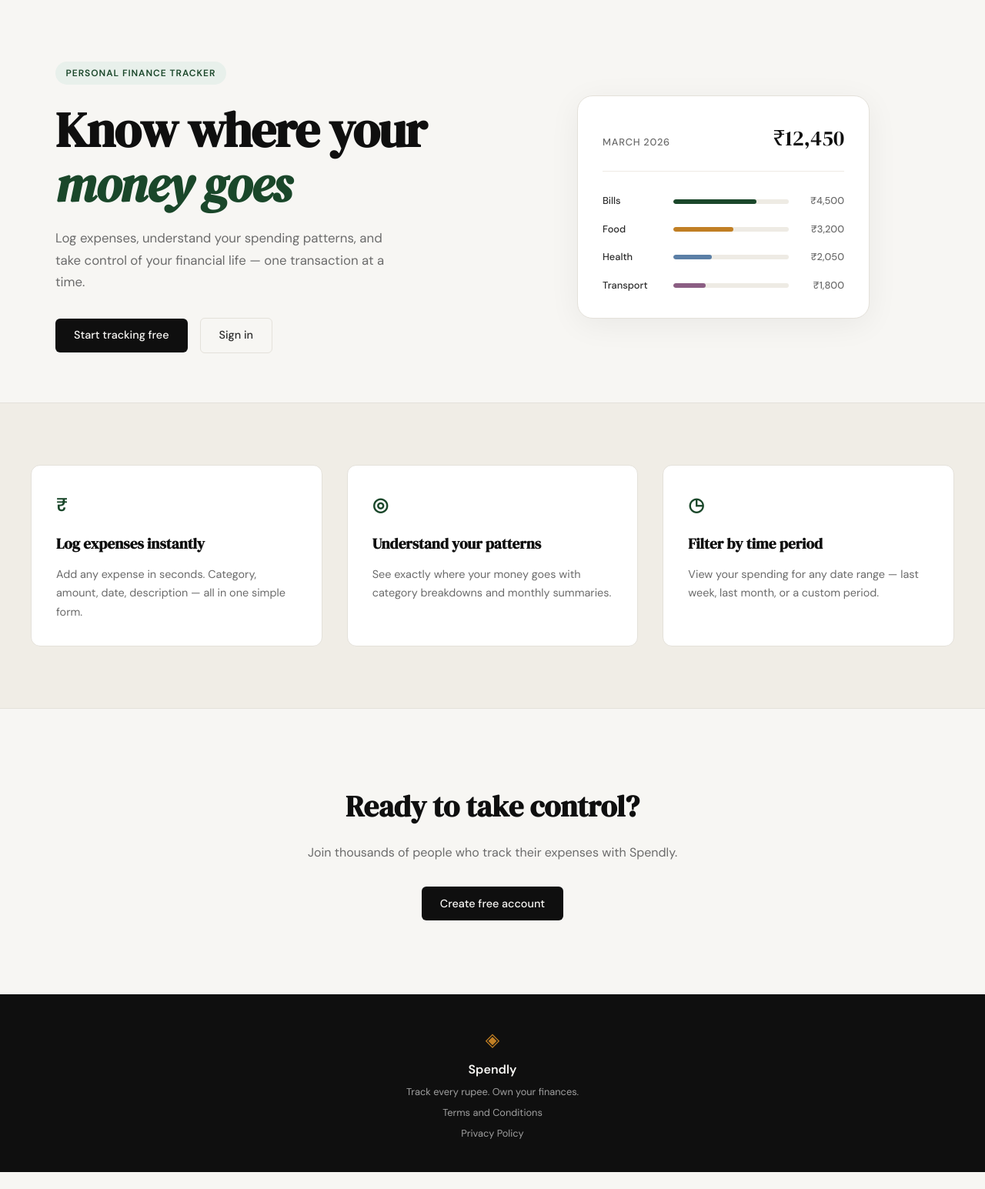
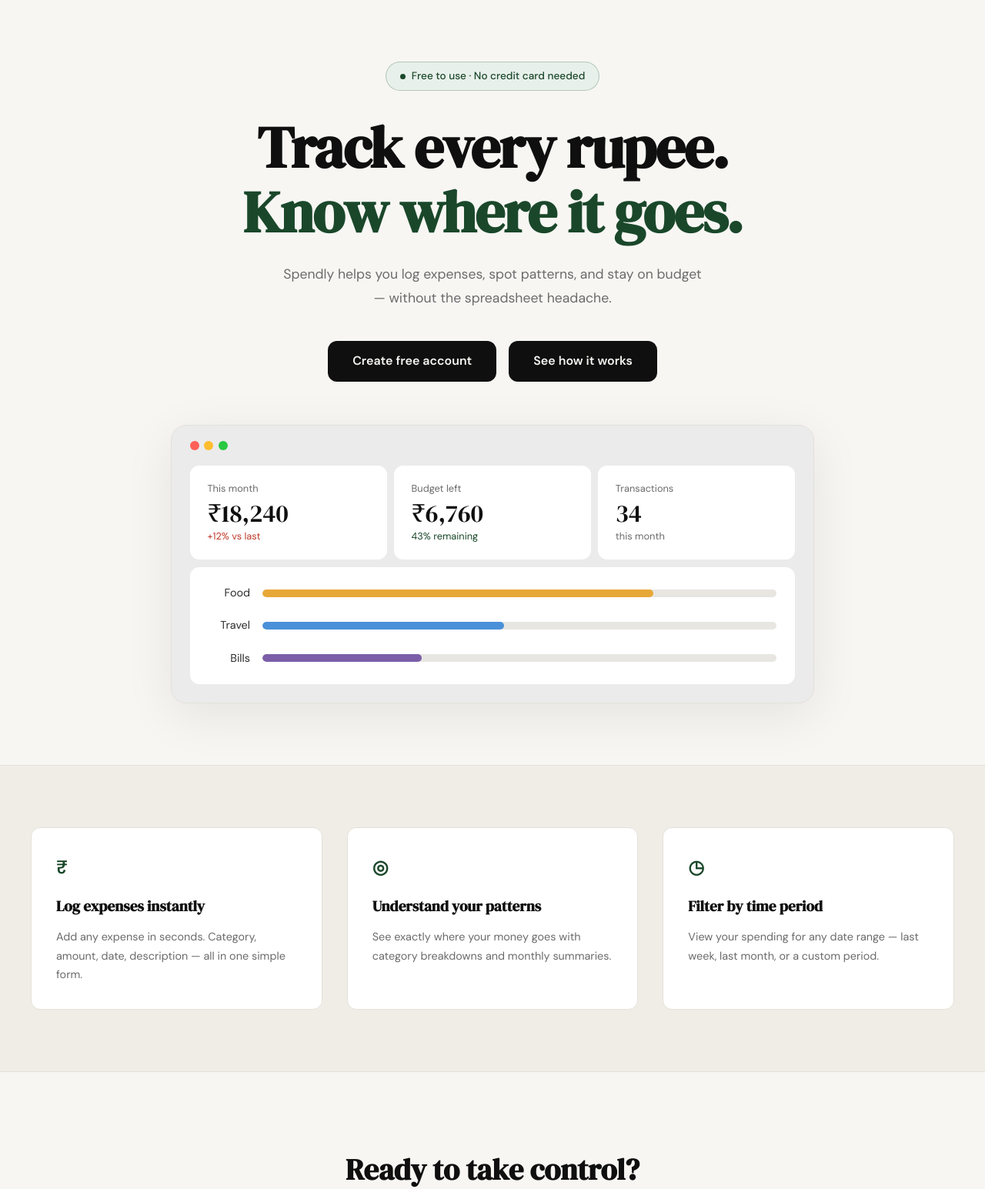
Before and after one commit to yashasvirp/ExpenseTracker, a Flask app: page / in a window 1280 px wide. Shown: the part 61-1606 px from the top of the page at 77% size. Before the commit the page ends 1584 px from the top, so only its background shows below. Run offline with Flask 3, Linux system fonts and the light colour scheme.

Commit message:
landing: redesign hero section to match mockup

```diff
--- /dev/null
+++ b/static/css/landing.css
@@ -0,0 +1,218 @@
+/* ------------------------------------------------------------------ */
+/* Hero — overrides base style.css hero grid                           */
+/* ------------------------------------------------------------------ */
+
+.hero {
+    padding: 5rem 2rem 5rem;
+    display: flex;
+    flex-direction: column;
+    align-items: center;
+    gap: 3.5rem;
+    max-width: 900px;
+    margin: 0 auto;
+    text-align: center;
+}
+
+.hero-text {
+    display: flex;
+    flex-direction: column;
+    align-items: center;
+}
+
+/* Badge */
+
+.hero-badge {
+    display: inline-flex;
+    align-items: center;
+    gap: 0.5rem;
+    background: var(--accent-light);
+    color: var(--accent);
+    border: 1px solid rgba(26, 71, 42, 0.25);
+    font-size: 0.85rem;
+    font-weight: 500;
+    padding: 0.45rem 1.1rem;
+    border-radius: 999px;
+    margin-bottom: 2rem;
+    letter-spacing: 0;
+    text-transform: none;
+}
+
+.hero-badge-dot {
+    width: 7px;
+    height: 7px;
+    background: var(--accent);
+    border-radius: 50%;
+    flex-shrink: 0;
+}
+
+/* Heading */
+
+.hero-title {
+    font-family: var(--font-display);
+    font-size: clamp(3rem, 6vw, 4.75rem);
+    line-height: 1.1;
+    letter-spacing: -0.02em;
+    color: var(--ink);
+    margin-bottom: 1.5rem;
+}
+
+.hero-title-accent {
+    display: block;
+    color: var(--accent);
+}
+
+/* Subtitle */
+
+.hero-subtitle {
+    font-size: 1.1rem;
+    color: var(--ink-muted);
+    line-height: 1.75;
+    max-width: 560px;
+    margin: 0 auto 2.5rem;
+}
+
+/* Buttons */
+
+.hero-actions {
+    display: flex;
+    gap: 1rem;
+    justify-content: center;
+}
+
+.btn-hero {
+    display: inline-block;
+    background: var(--ink);
+    color: var(--paper);
+    padding: 0.85rem 2rem;
+    border-radius: var(--radius-md);
+    font-family: var(--font-body);
+    font-size: 1rem;
+    font-weight: 600;
+    transition: background 0.2s;
+    text-decoration: none;
+}
+
+.btn-hero:hover { background: var(--accent); }
+
+/* ------------------------------------------------------------------ */
+/* Browser-window mockup                                               */
+/* ------------------------------------------------------------------ */
+
+.hero-mockup {
+    width: 100%;
+    max-width: 860px;
+}
+
+.mockup-window {
+    background: #ebebeb;
+    border: 1px solid var(--border);
+    border-radius: var(--radius-lg);
+    padding: 1.25rem 1.5rem 1.5rem;
+    box-shadow: 0 16px 64px rgba(0, 0, 0, 0.08);
+}
+
+/* Traffic lights */
+
+.mockup-dots {
+    display: flex;
+    gap: 0.4rem;
+    margin-bottom: 1.25rem;
+}
+
+.mockup-dot {
+    width: 12px;
+    height: 12px;
+    border-radius: 50%;
+}
+
+.mockup-dot-red    { background: #ff5f57; }
+.mockup-dot-yellow { background: #ffbd2e; }
+.mockup-dot-green  { background: #28c840; }
+
+/* Stat cards */
+
+.mockup-stats {
+    display: grid;
+    grid-template-columns: repeat(3, 1fr);
+    gap: 0.6rem;
+    margin-bottom: 0.6rem;
+}
+
+.mockup-stat-card {
+    background: var(--paper-card);
+    border-radius: var(--radius-md);
+    padding: 1.25rem 1.4rem;
+    text-align: left;
+}
+
+.mockup-stat-label {
+    font-size: 0.8rem;
+    color: var(--ink-muted);
+    margin-bottom: 0.35rem;
+}
+
+.mockup-stat-value {
+    font-family: var(--font-display);
+    font-size: 2rem;
+    color: var(--ink);
+    margin-bottom: 0.25rem;
+    line-height: 1;
+}
+
+.mockup-stat-sub {
+    font-size: 0.8rem;
+    color: var(--ink-muted);
+}
+
+.mockup-stat-danger  { color: var(--danger); }
+.mockup-stat-success { color: var(--accent); }
+
+/* Category bars */
+
+.mockup-chart {
+    background: var(--paper-card);
+    border-radius: var(--radius-md);
+    padding: 1.4rem 1.5rem;
+    display: flex;
+    flex-direction: column;
+    gap: 1.2rem;
+}
+
+.mockup-chart-row {
+    display: grid;
+    grid-template-columns: 54px 1fr;
+    align-items: center;
+    gap: 1rem;
+}
+
+.mockup-chart-label {
+    font-size: 0.9rem;
+    color: var(--ink-soft);
+    text-align: right;
+}
+
+.mockup-chart-track {
+    height: 10px;
+    background: #e8e6e1;
+    border-radius: 999px;
+    overflow: hidden;
+}
+
+.mockup-chart-bar {
+    height: 100%;
+    border-radius: 999px;
+}
+
+.mockup-bar-orange { background: #e8a838; }
+.mockup-bar-blue   { background: #4a90d9; }
+.mockup-bar-purple { background: #7b5ea7; }
+
+/* ------------------------------------------------------------------ */
+/* Responsive                                                          */
+/* ------------------------------------------------------------------ */
+
+@media (max-width: 700px) {
+    .mockup-stats { grid-template-columns: 1fr; }
+    .hero-actions { flex-direction: column; align-items: center; }
+    .btn-hero { width: 100%; max-width: 320px; text-align: center; }
+}
--- a/templates/landing.html
+++ b/templates/landing.html
@@ -2,59 +2,74 @@
 
 {% block title %}Spendly — Track Every Rupee{% endblock %}
 
+{% block head %}
+<link rel="stylesheet" href="{{ url_for('static', filename='css/landing.css') }}">
+{% endblock %}
+
 {% block content %}
 
 <section class="hero">
-    <div class="hero-inner">
-        <div class="hero-badge">Personal Finance Tracker</div>
+    <div class="hero-text">
+        <div class="hero-badge">
+            <span class="hero-badge-dot"></span>
+            Free to use · No credit card needed
+        </div>
         <h1 class="hero-title">
-            Know where your<br>
-            <em>money goes</em>
+            Track every rupee.<br>
+            <span class="hero-title-accent">Know where it goes.</span>
         </h1>
         <p class="hero-subtitle">
-            Log expenses, understand your spending patterns,
-            and take control of your financial life —
-            one transaction at a time.
+            Spendly helps you log expenses, spot patterns, and stay
+            on budget — without the spreadsheet headache.
         </p>
         <div class="hero-actions">
-            <a href="{{ url_for('register') }}" class="btn-primary">Start tracking free</a>
-            <a href="{{ url_for('login') }}" class="btn-ghost">Sign in</a>
+            <a href="{{ url_for('register') }}" class="btn-hero">Create free account</a>
+            <a href="{{ url_for('login') }}" class="btn-hero">See how it works</a>
         </div>
     </div>
-    <div class="hero-visual">
-        <div class="mock-card">
-            <div class="mock-card-header">
-                <span class="mock-label">March 2026</span>
-                <span class="mock-total">₹12,450</span>
+
+    <div class="hero-mockup">
+        <div class="mockup-window">
+            <div class="mockup-dots">
+                <span class="mockup-dot mockup-dot-red"></span>
+                <span class="mockup-dot mockup-dot-yellow"></span>
+                <span class="mockup-dot mockup-dot-green"></span>
             </div>
-            <div class="mock-bars">
-                <div class="mock-bar-row">
-                    <span class="mock-cat">Bills</span>
-                    <div class="mock-bar-track">
-                        <div class="mock-bar" style="width: 72%"></div>
+            <div class="mockup-stats">
+                <div class="mockup-stat-card">
+                    <p class="mockup-stat-label">This month</p>
+                    <p class="mockup-stat-value">₹18,240</p>
+                    <p class="mockup-stat-sub mockup-stat-danger">+12% vs last</p>
+                </div>
+                <div class="mockup-stat-card">
+                    <p class="mockup-stat-label">Budget left</p>
+                    <p class="mockup-stat-value">₹6,760</p>
+                    <p class="mockup-stat-sub mockup-stat-success">43% remaining</p>
+                </div>
+                <div class="mockup-stat-card">
+                    <p class="mockup-stat-label">Transactions</p>
+                    <p class="mockup-stat-value">34</p>
+                    <p class="mockup-stat-sub">this month</p>
+                </div>
+            </div>
+            <div class="mockup-chart">
+                <div class="mockup-chart-row">
+                    <span class="mockup-chart-label">Food</span>
+                    <div class="mockup-chart-track">
+                        <div class="mockup-chart-bar mockup-bar-orange" style="width: 76%"></div>
                     </div>
-                    <span class="mock-amt">₹4,500</span>
                 </div>
-                <div class="mock-bar-row">
-                    <span class="mock-cat">Food</span>
-                    <div class="mock-bar-track">
-                        <div class="mock-bar mock-bar-2" style="width: 52%"></div>
+                <div class="mockup-chart-row">
+                    <span class="mockup-chart-label">Travel</span>
+                    <div class="mockup-chart-track">
+                        <div class="mockup-chart-bar mockup-bar-blue" style="width: 47%"></div>
                     </div>
-                    <span class="mock-amt">₹3,200</span>
                 </div>
-                <div class="mock-bar-row">
-                    <span class="mock-cat">Health</span>
-                    <div class="mock-bar-track">
-                        <div class="mock-bar mock-bar-3" style="width: 33%"></div>
+                <div class="mockup-chart-row">
+                    <span class="mockup-chart-label">Bills</span>
+                    <div class="mockup-chart-track">
+                        <div class="mockup-chart-bar mockup-bar-purple" style="width: 31%"></div>
                     </div>
-                    <span class="mock-amt">₹2,050</span>
-                </div>
-                <div class="mock-bar-row">
-                    <span class="mock-cat">Transport</span>
-                    <div class="mock-bar-track">
-                        <div class="mock-bar mock-bar-4" style="width: 28%"></div>
-                    </div>
-                    <span class="mock-amt">₹1,800</span>
                 </div>
             </div>
         </div>
```
Also changed, not shown: file.txt (+6 -5 lines).
